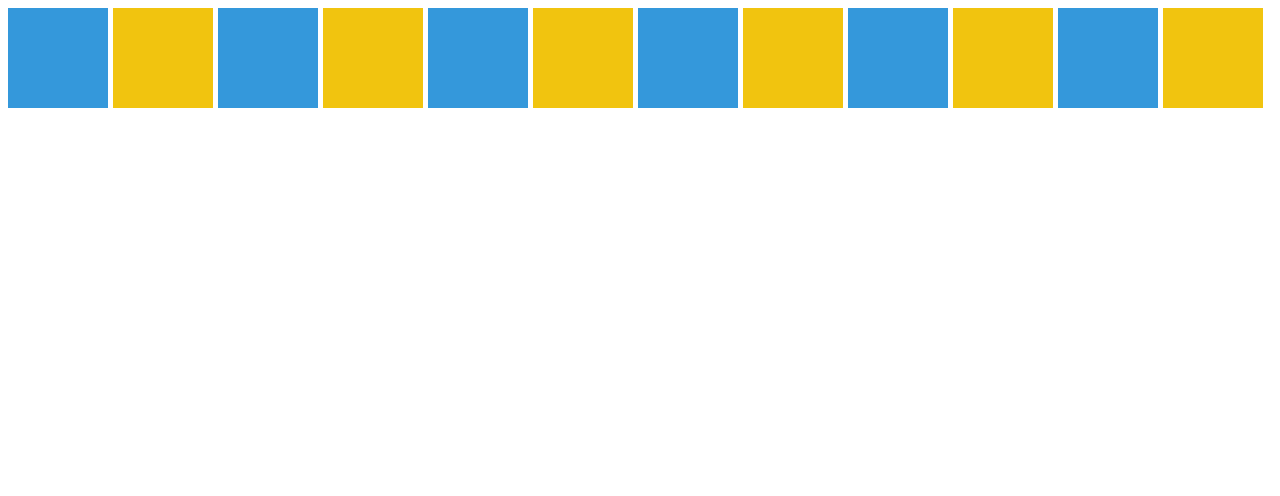
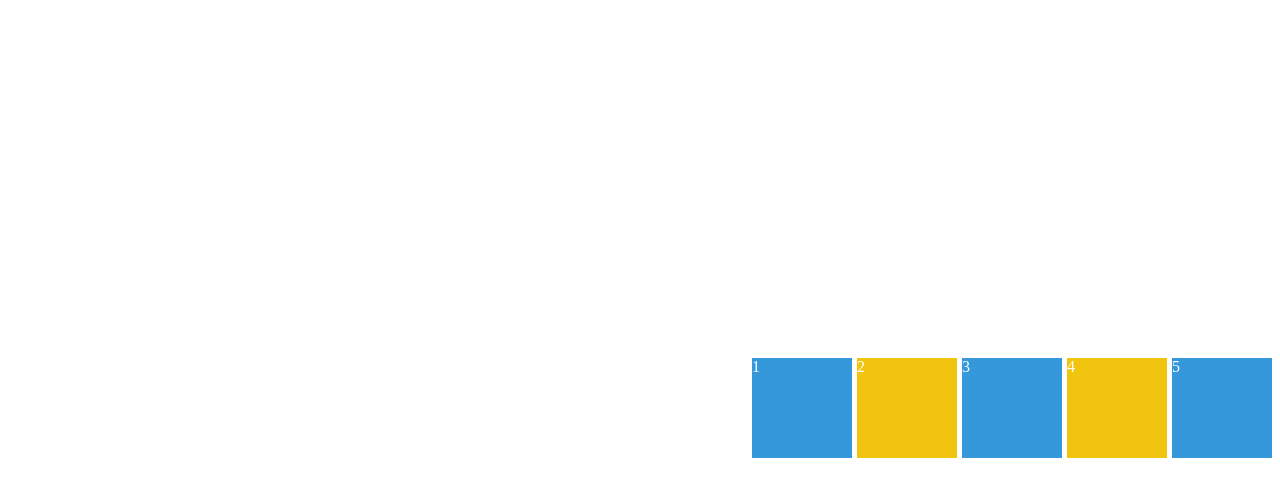
Before and after one commit to chicrock/css-practice, a plain HTML site: page grid.html in a window 1280 px wide. Drawn offline with Linux system fonts and the light colour scheme.

Commit message:
align contents

```diff
--- a/grid.html
+++ b/grid.html
@@ -32,7 +32,18 @@
         /* Can make responsive view easily
         grid-template-columns: repeat(auto-fit, minmax(350px, 1fr));
         */
+        /*
         grid-template-columns: repeat(auto-fill, 100px);
+        */
+        grid-template-columns: repeat(5, 100px);
+        color: white;
+        height: 100vh;
+        /* align-content + justify-content */
+        place-content: center end;
+        /*
+        justify-content: end;
+        align-content: center;
+        */
         /*
         grid-template-areas:
           "header header header"
@@ -70,18 +81,11 @@
   </head>
   <body>
     <div class="father">
-      <div class="box"></div>
-      <div class="box"></div>
-      <div class="box"></div>
-      <div class="box"></div>
-      <div class="box"></div>
-      <div class="box"></div>
-      <div class="box"></div>
-      <div class="box"></div>
-      <div class="box"></div>
-      <div class="box"></div>
-      <div class="box"></div>
-      <div class="box"></div>
+      <div class="box">1</div>
+      <div class="box">2</div>
+      <div class="box">3</div>
+      <div class="box">4</div>
+      <div class="box">5</div>
     </div>
   </body>
 </html>
```
Also changed, not shown: README.md.
